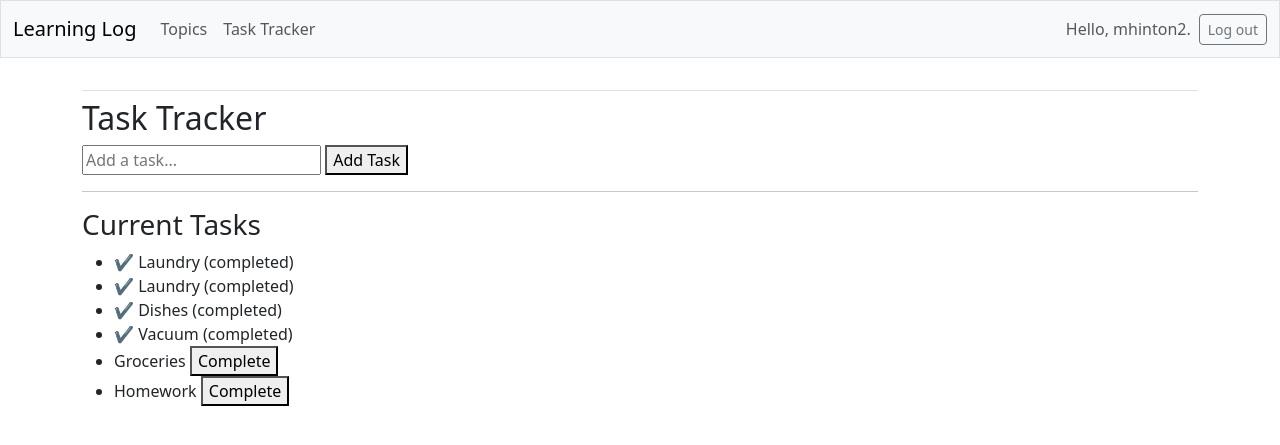
After one commit to mhinton2/learninglog, a Django app: page /tasks/ in a window 1280 px wide. The commit adds this page. Shown: the top 445 px of the page. Run offline with Django 5.2, Linux system fonts and the light colour scheme; a user stored in the database is signed in; parts of the project's set-up code (start-up, migrations or seed data) failed here and were passed over; some libraries are stand-ins or nearby versions.

Commit message:
CYO Data Driven Feature: Task tracker added

```diff
--- /dev/null
+++ b/learning_logs/task_tracker.py
@@ -0,0 +1,52 @@
+import json
+from pathlib import Path
+
+TASKS_FILE = Path(__file__).resolve().parent / "tasks.json"
+
+def load_tasks():
+    """Load tasks from the JSON file."""
+
+    #If tasks.json already exists -> load it.
+    if TASKS_FILE.exists():
+        with open(TASKS_FILE, "r") as f:
+            return json.load(f)
+
+    #Otherwise -> return empty list
+    return []
+
+def save_tasks(tasks):
+    """Write the updated list of tasks back to tasks.json."""
+    with open(TASKS_FILE, "w") as f:
+        json.dump(tasks, f, indent=4)
+
+def add_task(description):
+    """Create and save a new task with the given text."""
+    tasks = load_tasks()
+
+    #Auto-assign a unique ID using length + 1
+    new_task = {
+        "id": len(tasks) + 1,
+        "description": description,
+        #New tasks are incomplete by default.
+        "completed": False
+    }
+
+    #Append new task to list
+    tasks.append(new_task)
+
+    #Save updated list.
+    save_tasks(tasks)
+
+def complete_task(task_id):
+    """Mark a specific task as completed by modifying its 'completed' field."""
+    tasks = load_tasks()
+
+    # Find the matching task
+    for task in tasks:
+        if task["id"] == task_id:
+            task["completed"] = True
+            #Stop early when we find the matching task
+            break
+
+    # Save updated task list
+    save_tasks(tasks)
--- /dev/null
+++ b/learning_logs/tasks.json
@@ -0,0 +1,32 @@
+[
+    {
+        "id": 1,
+        "description": "Laundry",
+        "completed": true
+    },
+    {
+        "id": 2,
+        "description": "Laundry",
+        "completed": true
+    },
+    {
+        "id": 3,
+        "description": "Dishes",
+        "completed": true
+    },
+    {
+        "id": 4,
+        "description": "Vacuum",
+        "completed": true
+    },
+    {
+        "id": 5,
+        "description": "Groceries",
+        "completed": false
+    },
+    {
+        "id": 6,
+        "description": "Homework",
+        "completed": false
+    }
+]
--- a/learning_logs/templates/learning_logs/base.html
+++ b/learning_logs/templates/learning_logs/base.html
@@ -28,7 +28,12 @@
         <ul class="navbar-nav me-auto mb-2 mb-md-0">
           <li class="nav-item">
             <a class="nav-link" href="{% url 'learning_logs:topics' %}">
-              Topics</a></li>
+              Topics</a>
+          </li>
+            <li class="nav-item">
+              <a class="nav-link" href="{% url 'learning_logs:task_list' %}">
+                Task Tracker</a>
+          </li>
         </ul> <!-- End of links on left side of navbar -->
 
         <!-- Account-related links -->
--- /dev/null
+++ b/learning_logs/templates/learning_logs/task_list.html
@@ -0,0 +1,32 @@
+{% extends "learning_logs/base.html" %}
+
+{% block content %}
+<h2>Task Tracker</h2>
+
+<form method="POST">
+    {% csrf_token %}
+    <input type="text" name="new_task" placeholder="Add a task..." required>
+    <button type="submit">Add Task</button>
+</form>
+
+<hr>
+
+<h3>Current Tasks</h3>
+<ul>
+    {% for task in tasks %}
+        <li>
+            {% if task.completed %}
+                ✔ {{ task.description }} (completed)
+            {% else %}
+                {{ task.description }}
+                <form method="POST" style="display:inline;">
+                    {% csrf_token %}
+                    <button name="complete" value="{{ task.id }}">Complete</button>
+                </form>
+            {% endif %}
+        </li>
+    {% empty %}
+        <p>No tasks yet.</p>
+    {% endfor %}
+</ul>
+{% endblock %}
--- a/learning_logs/urls.py
+++ b/learning_logs/urls.py
@@ -23,4 +23,13 @@ urlpatterns = [
 
     # Page for editing an entry.
     path('edit_entry/<int:entry_id>/', views.edit_entry, name='edit_entry'),
+
+    # Page for task list.
+    path('tasks/', views.task_list, name="task_list"),
+
+    # Page for adding tasks with hours (optional).
+    path('tasks/add/', views.add_task_view, name='add_task'),
+
+    # URL for marking a task as completed.
+    path('tasks/complete/<int:index>/', views.complete_task_view, name='complete_task'),
 ]
--- a/learning_logs/views.py
+++ b/learning_logs/views.py
@@ -4,6 +4,7 @@ from django.http import Http404
 
 from .models import Topic, Entry
 from .forms import TopicForm, EntryForm
+from .task_tracker import load_tasks, add_task, complete_task
 
 # Create your views here.
 
@@ -90,3 +91,61 @@ def edit_entry(request, entry_id):
 
     context = {'entry': entry, 'topic': topic, 'form': form}
     return render(request, 'learning_logs/edit_entry.html', context)
+
+@login_required
+def task_list(request):
+    """Display all tasks and handle assing new ones via POST."""
+
+    #Load all existing tasks from the JOSN file.
+    tasks = load_tasks()
+
+    #Check if the request is a POST
+    if request.method == "POST":
+
+        # If the submitted form contains "new_task", the user is adding a task
+        if "new_task" in request.POST:
+            #Add the task using the text submitted
+            add_task(request.POST["new_task"])
+        #If the submitted form contains "complete", the user clicked the 'Complete Task' button
+        elif "complete" in request.POST:
+            # Convert ID from string to int before passing it
+            complete_task(int(request.POST["complete"]))
+
+        #Redirect back to the same page so refreshing doesn't resubmit the form
+        return redirect("learning_logs:task_list")
+
+    # Render the page with all tasks passed into the template context
+    return render(request, "learning_logs/task_list.html", {"tasks": tasks})
+
+@login_required
+def add_task_view(request):
+    """Add a new task with a title and estimated hours."""
+
+    #When form is submitted
+    if request.method == "POST":
+        #Retrieve fields from the form
+        title = request.POST["title"]
+        hours = float(request.POST["est_hours"])
+
+        #Pass values to add_task
+        add_task(title, hours)
+
+        #Redirect to main task list
+        return redirect("learning_logs:task_list")
+
+    #Otherwise, show the "add task" form
+    return render(request, "learning_logs/add_task.html")
+
+@login_required
+def complete_task_view(request, index):
+    """Mark a task as complete and log hours spent."""
+
+    #Check if visitor submitted the form
+    if request.method == "POST":
+        hours = float(request.POST["hours_spent"])
+
+        #Mark the task as complete
+        complete_task(index, hours)
+
+        #Return to task list after updating
+        return redirect("learning_logs:task_list")
```
Also changed, not shown: learning_logs/templates/learning_logs/add_task.html (added, +8 -0 lines), db.sqlite3, 1 other file.
